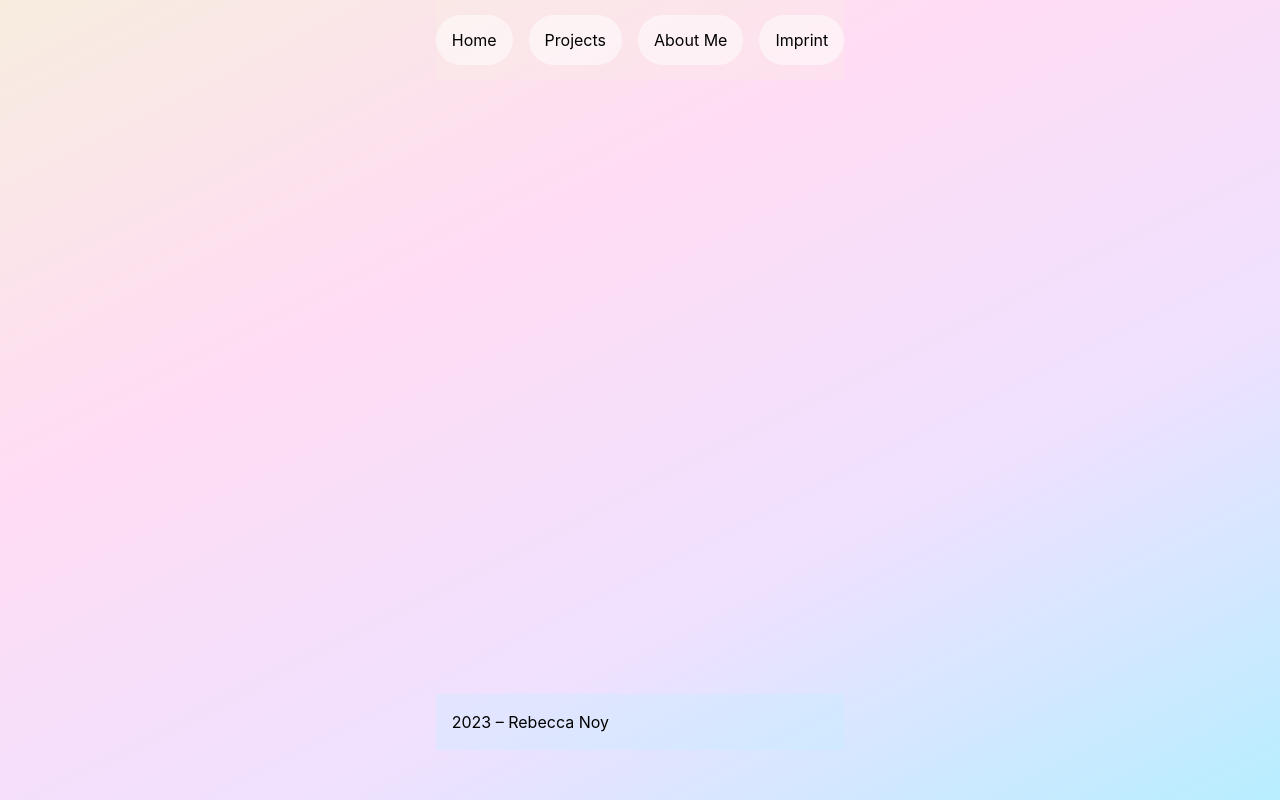
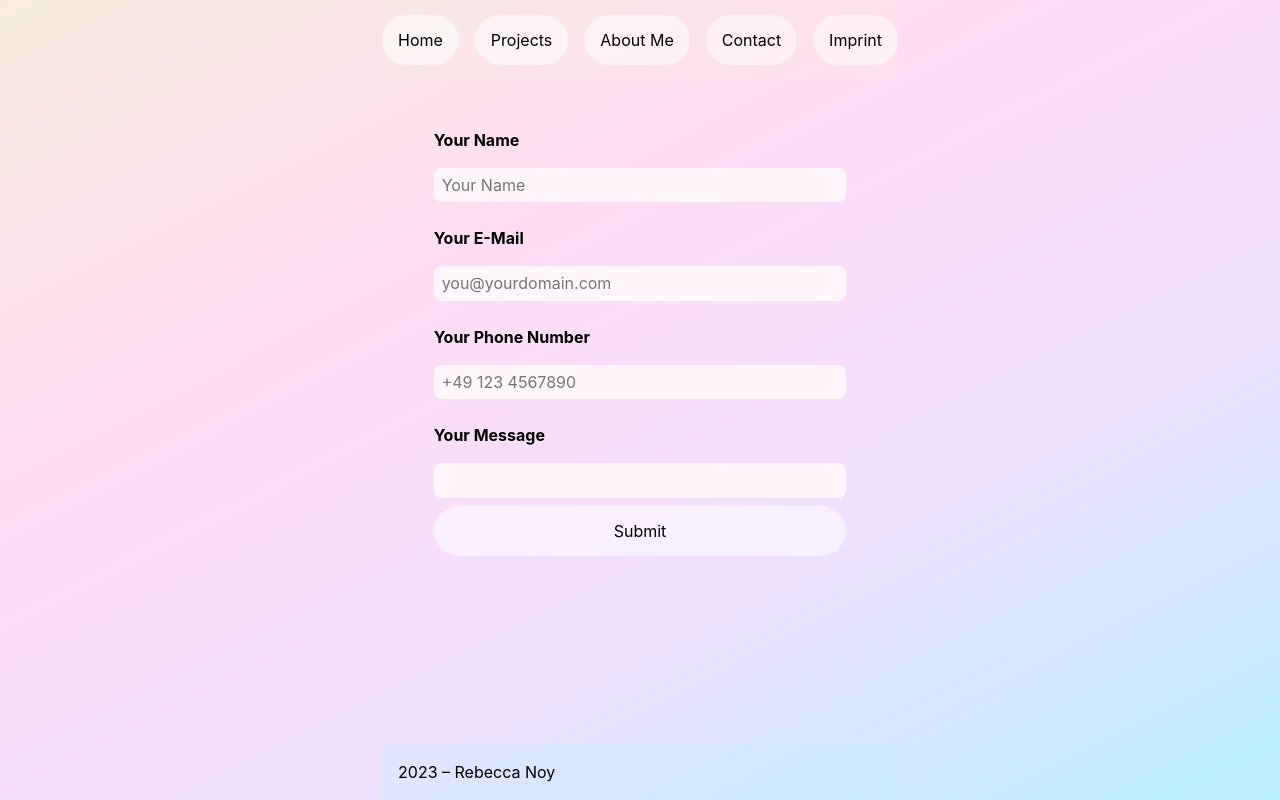
Before and after one commit to extra-jalapenos/individual-portfolio, a React (Vite) app: page /contact in a window 1280 px wide. Built offline with nearby package versions, Linux system fonts and the light colour scheme.

Commit message:
contact form fields and css

```diff
--- a/src/App.jsx
+++ b/src/App.jsx
@@ -6,6 +6,7 @@ import Header from './components/Header'
 import Home from './components/Home'
 import Projects from './components/Projects'
 import Imprint from './components/Imprint'
+import ContactForm from "./components/Contact"
 import About from './components/About'
 import Footer from './components/Footer'
 
@@ -18,6 +19,7 @@ function App() {
         <Route path="/" element={<Home />}/>
         <Route path="/projects" element={<Projects />} />
         <Route path="/imprint" element={<Imprint />} />
+        <Route path="/contact" element={<ContactForm />} />
         <Route path="/about-me" element={<About />}/>
       </Routes>
       <Footer />
--- /dev/null
+++ b/src/components/Contact.jsx
@@ -0,0 +1,72 @@
+import { useState } from "react"
+import "../css/Form.css"
+import Button from "./Button"
+
+function FormField ({name, description, placeholder, type, handleInput}) {
+  return (
+    <>
+      <label>{description}</label>
+      <input
+        name={name}
+        placeholder={placeholder}
+        type={type}
+        onChange={(event) => handleInput(event)}
+      />
+    </>
+  )
+}
+
+export default function ContactForm () {
+  const [form, setForm] = useState({
+    "name": "",
+    "enquiry": "",
+    "email": "",
+    "phone": ""
+  })
+
+  const handleInput = (event) => {
+    const {name, value} = event.target
+    console.log(event.target.name)
+    setForm({
+      ...form,
+      [name]: value
+    })
+    console.log(form)
+  }
+
+  const formFields = [
+    {
+      name: "name",
+      description: "Your Name",
+      placeholder: "Your Name",
+      type: "text"
+    },
+    {
+      name: "email",
+      description: "Your E-Mail",
+      placeholder: "you@yourdomain.com",
+      type: "email"
+    },
+    {
+      name: "phone",
+      description: "Your Phone Number",
+      placeholder: "+49 123 4567890",
+      type: "email"
+    },
+    {
+      name: "enquiry",
+      description: "Your Message",
+      placeholder: "",
+      type: "textarea"
+    }
+  ]
+
+  return (
+    <main>
+      <form onSubmit={() => console.log(form)}>
+        {formFields.map((field, index) => <FormField key={index} name={field.name} description={field.description} placeholder={field.placeholder} handleInput={handleInput}/>)}
+        <Button name={"Submit"}/>
+      </form>
+    </main>
+  )
+}
--- a/src/components/Header.jsx
+++ b/src/components/Header.jsx
@@ -8,6 +8,7 @@ export default function Header () {
         <Button name="Home" url="/"/>
         <Button name="Projects" url="/projects"/>
         <Button name="About Me" url="/about-me"/>
+        <Button name="Contact" url="/contact"/>
         <Button name="Imprint" url="/imprint"/>
       </nav>
     </header>
--- /dev/null
+++ b/src/css/Form.css
@@ -0,0 +1,16 @@
+form {
+  display: grid;
+}
+
+form label {
+  margin: 1em 0 0.5em 0;
+  font-weight: bold;
+}
+
+form input {
+  border-radius: 0.5em;
+  margin: 0.5em 0;
+  border: none;
+  padding: 0.5em;
+  background-color: rgb(255, 246, 251);
+}
```
